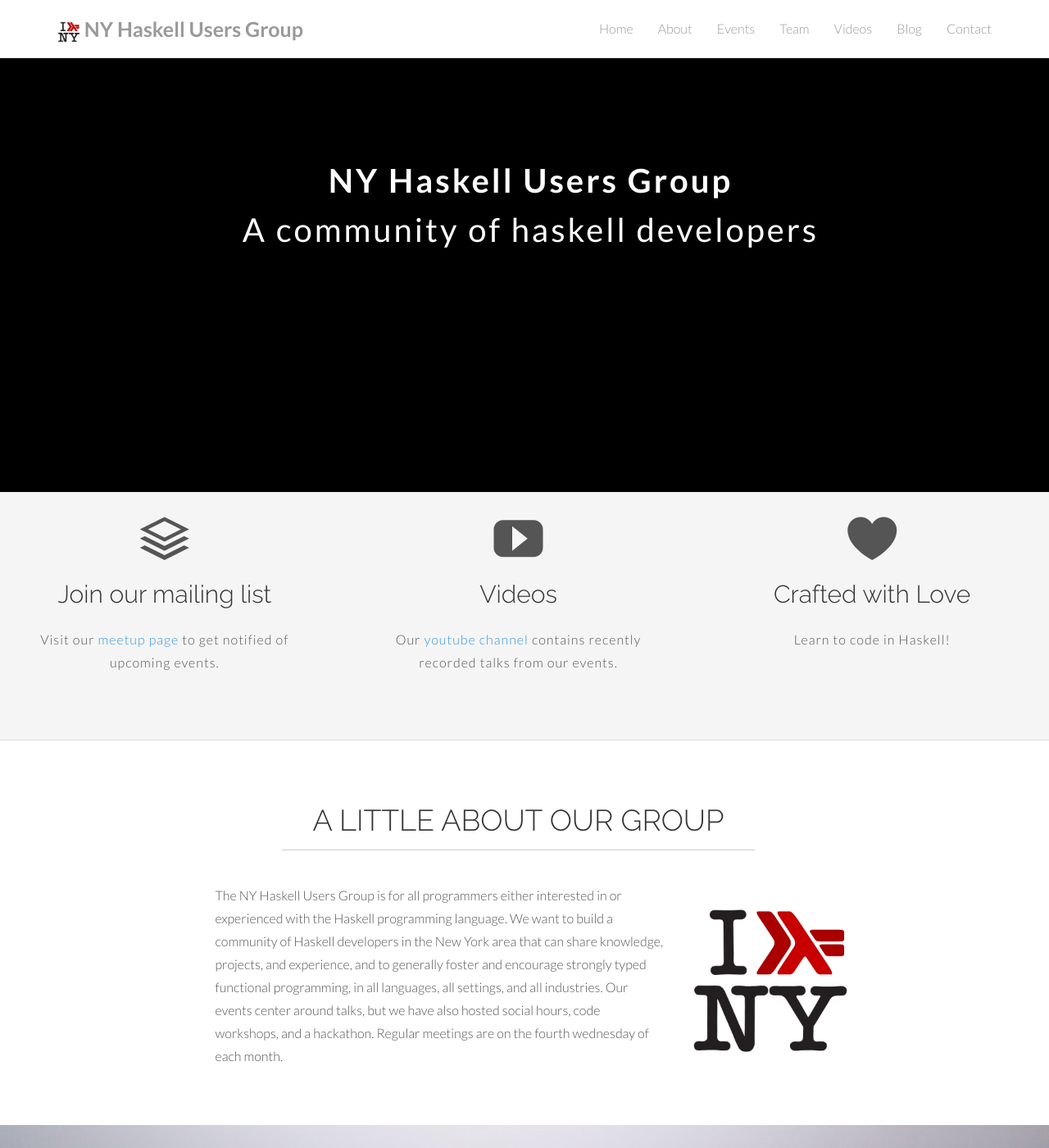
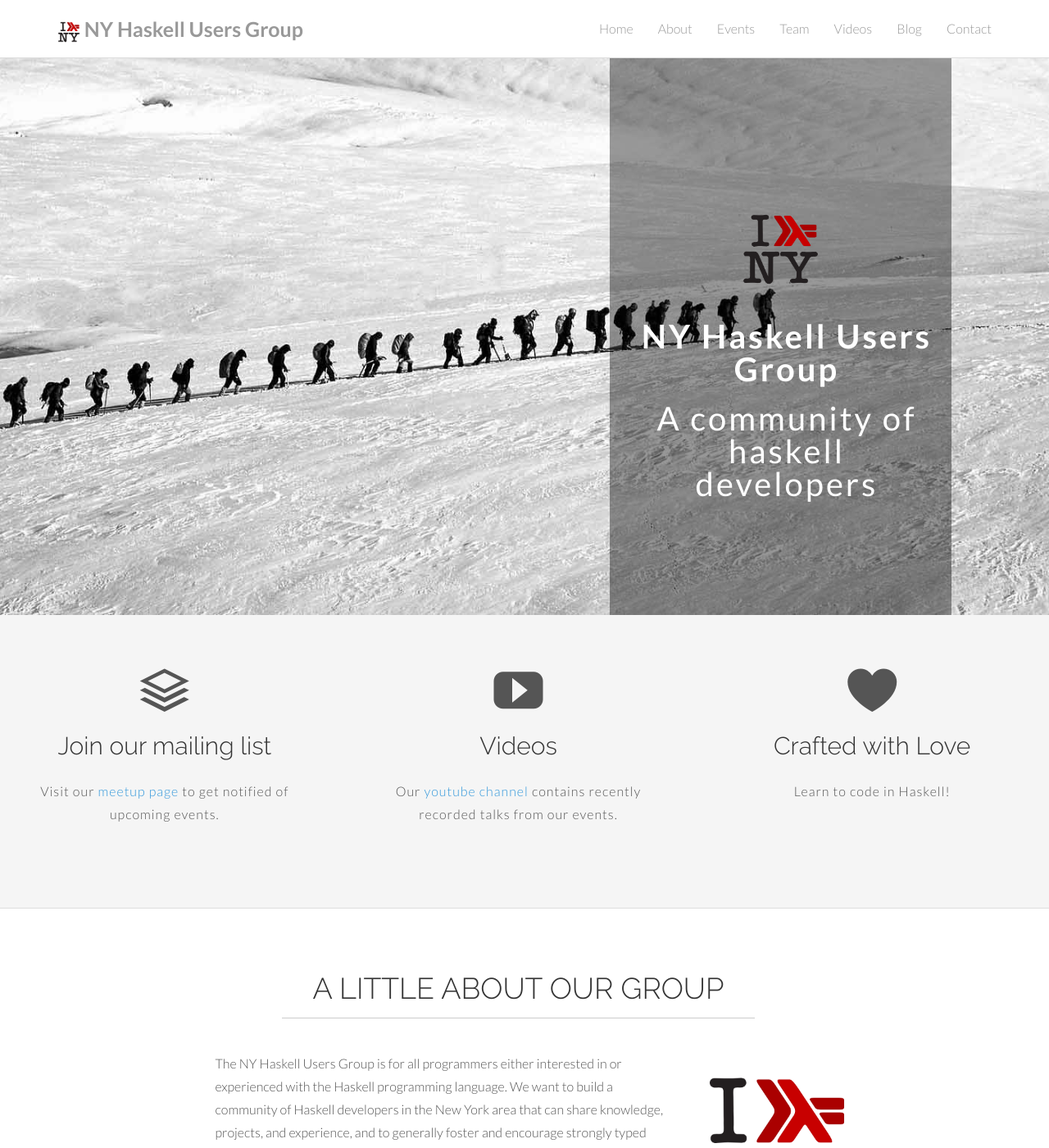
Before and after one commit to ny-haskell/ny-haskell.org, a Jekyll site: the page built from index.html, in a window 1280 px wide and 1400 px high. Shown: the whole window at 82% size. Built offline with Jekyll 4.4.1, drawn with Linux system fonts in a browser that asks for light colours.

Commit message:
generic hero bg img

```diff
--- a/assets/css/main.css
+++ b/assets/css/main.css
@@ -271,14 +271,13 @@
    ========================================================================== */
 
 #headerwrap {
-	background: #000 no-repeat center top;
-	margin-top: -50px;
-    padding-bottom: 20px;
-	padding-top:120px;
+	background: #000 url(../img/bg/header.jpg) no-repeat center top;
+	margin-top: 0;
+    padding-bottom: 0;
+	padding-top: 70px;
 	text-align:center;
 	background-attachment: relative;
 	background-position: center center;
-	min-height: 650px;
 	width: 100%;
 
     -webkit-background-size: 100%;
@@ -316,13 +315,12 @@
 #greywrap {
 	background: #f5f5f5;
 	margin-top: 0px;
-	padding-top: 40px;
 	border-bottom: 1px solid #ddd;
 	text-align: center;
 }
 
 #greywrap .callout {
-	margin-bottom: 20px;
+    padding: 60px 20px;
 }
 
 #greywrap p {
@@ -335,7 +333,7 @@
 
 #greywrap .icon {
 	font-size: 60px;
-	line-height: 30px;
+	/*line-height: 30px;*/
 	margin-bottom: 10px;
 }
 
--- a/index.html
+++ b/index.html
@@ -7,9 +7,13 @@
     <!-- ==== HEADERWRAP ==== -->
       <div id="headerwrap" id="home" name="home">
       <header class="clearfix">
-                    <h1><!--img src="assets/img/nyhaskell.png" /--></h1>
-                    <p><b>NY Haskell Users Group</b></p>
-            <p>A community of haskell developers</p>
+        <div class="container-fluid">
+          <div class="col-sm-6 col-sm-offset-6 col-md-4 col-md-offset-7" style="background: rgba(0,0,0,0.4);    padding: 80px 20px;">
+            <h1><img src="assets/img/nyhaskell.png" height="90" /></h1>
+            <p><b>NY Haskell Users Group</b></p>
+            <p>A community of haskell developers<br/>&nbsp;</p>
+          </div>
+          </div>
         </header>
       </div><!-- /headerwrap -->
 
```
Also changed, not shown: assets/img/bg/header.jpg (added).
